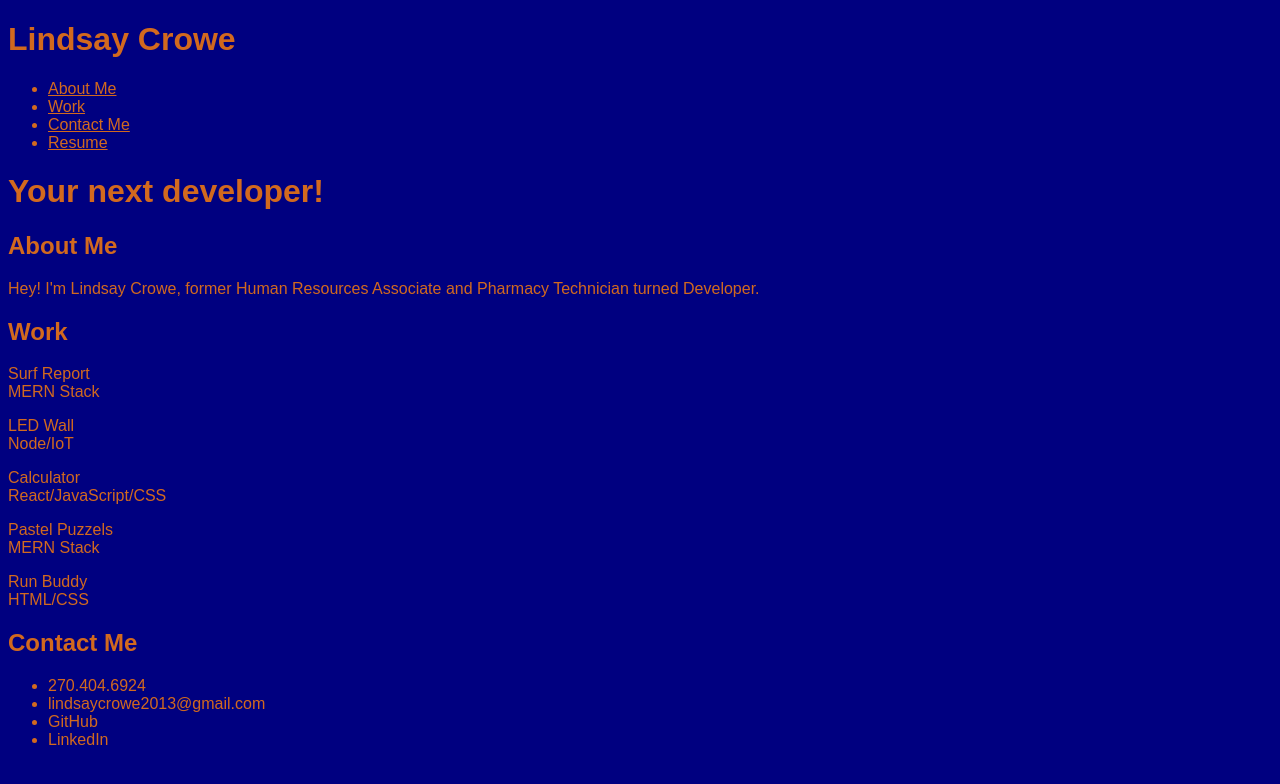
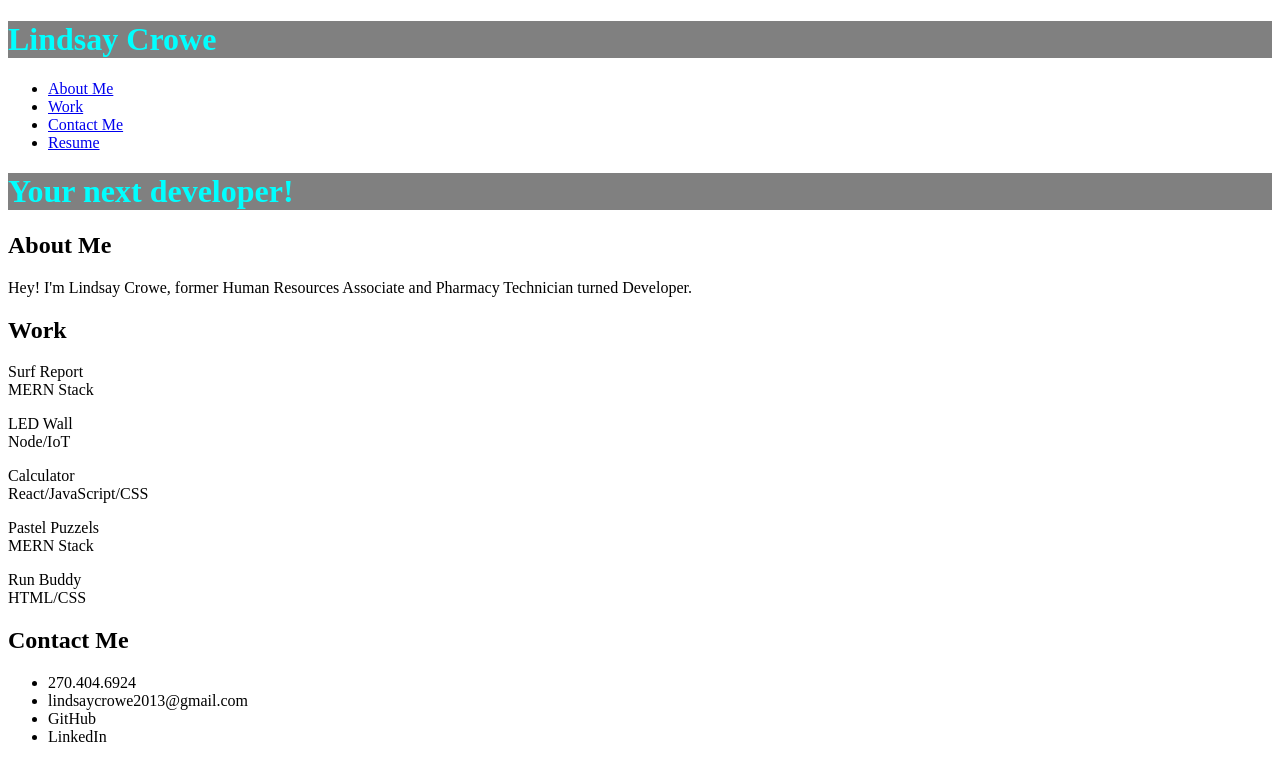
Before and after one commit to LJCrowe/Challenge_2, a plain HTML site: page index.html in a window 1280 px wide. Drawn offline with Linux system fonts and the light colour scheme.

Commit message:
addition of some css and class/id for html

```diff
--- a/assets/style.css
+++ b/assets/style.css
@@ -1,18 +1,12 @@
-/*universal for page*/
-* {
-    font-family: "Arial";
-    background-color: navy;
-    color: chocolate;
-}
-
 /*!!!!!!!!!!!!!!HEADER!!!!!!!!!!!!!!!!!!!!*/
-/* header {
-    position: relative;
-    text-align: right;
+header h1 {
+    display: flex;
+    justify-content: space-between;
     background-color: gray;
     color: cyan;
 }
 
+/*
 header div {
     align-content: flex-start;
     padding: 10px;
@@ -21,7 +15,7 @@ header div {
     color: black;
 }
 
-header nav {
+header nav{
     flex-direction: row;
     display: block;
     padding: 20px;
--- a/index.html
+++ b/index.html
@@ -10,10 +10,10 @@
 
 <body>
     <header>
-        <div>
+        <div class="lc-develop">
             <h1>Lindsay Crowe</h1>
         </div>
-        <nav>
+        <nav class="links">
             <ul>
                 <li><a href="#">About Me</a></li>
                 <li><a href="#">Work</a></li>
@@ -21,19 +21,19 @@
                 <li><a href="#">Resume</a></li>
             </ul>
         </nav>
-        <div>
+        <div class="lc-develop">
             <h1>Your next developer!</h1>
         </div>
     </header>
 
     <main>
-        <section>
+        <section id="titles">
             <h2>About Me</h2>
             <p>
                 Hey! I'm Lindsay Crowe, former Human Resources Associate and Pharmacy Technician turned Developer.
             </p>
         </section>
-        <section>
+        <section id="titles">
             <h2>Work</h2>
             <div>
                 <p>Surf Report<br>
@@ -50,7 +50,7 @@
                 HTML/CSS</p>
             </div>
         </section>
-        <section>
+        <section id="titles">
             <h2>Contact Me</h2>
             <div>
                 <ul>
--- /dev/null
+++ b/style.css
@@ -0,0 +1,42 @@
+/*!!!!!!!!!!!!!!HEADER!!!!!!!!!!!!!!!!!!!!*/
+body {
+    display: flex;
+    flex-direction: row;
+    background-color: antiquewhite;
+}
+
+header {
+    display: flex;
+    justify-content: space-between;
+    align-items: flex-end;
+    background-color: gray;
+    color: aqua;
+}
+
+.lc-develop {
+    display: flex;
+    justify-content: space-between;
+    background-color: aqua;
+    color: gray;
+}
+
+.links {
+    flex-direction: row;
+    padding: 20px;
+    text-decoration: underline;
+    justify-content: space-between;
+    background-color: gray;
+    color: cyan;
+}
+
+/*!!!!!!!!!!!!!!!!!!!!!MAIN!!!!!!!!!!!!!!!!!!!!!*/
+main {
+
+}
+
+.titles
+
+/*!!!!!!!!!!!!!!!!!!!!!!FOOTER!!!!!!!!!!!!!!!!!!!*/
+footer {
+
+}
```
